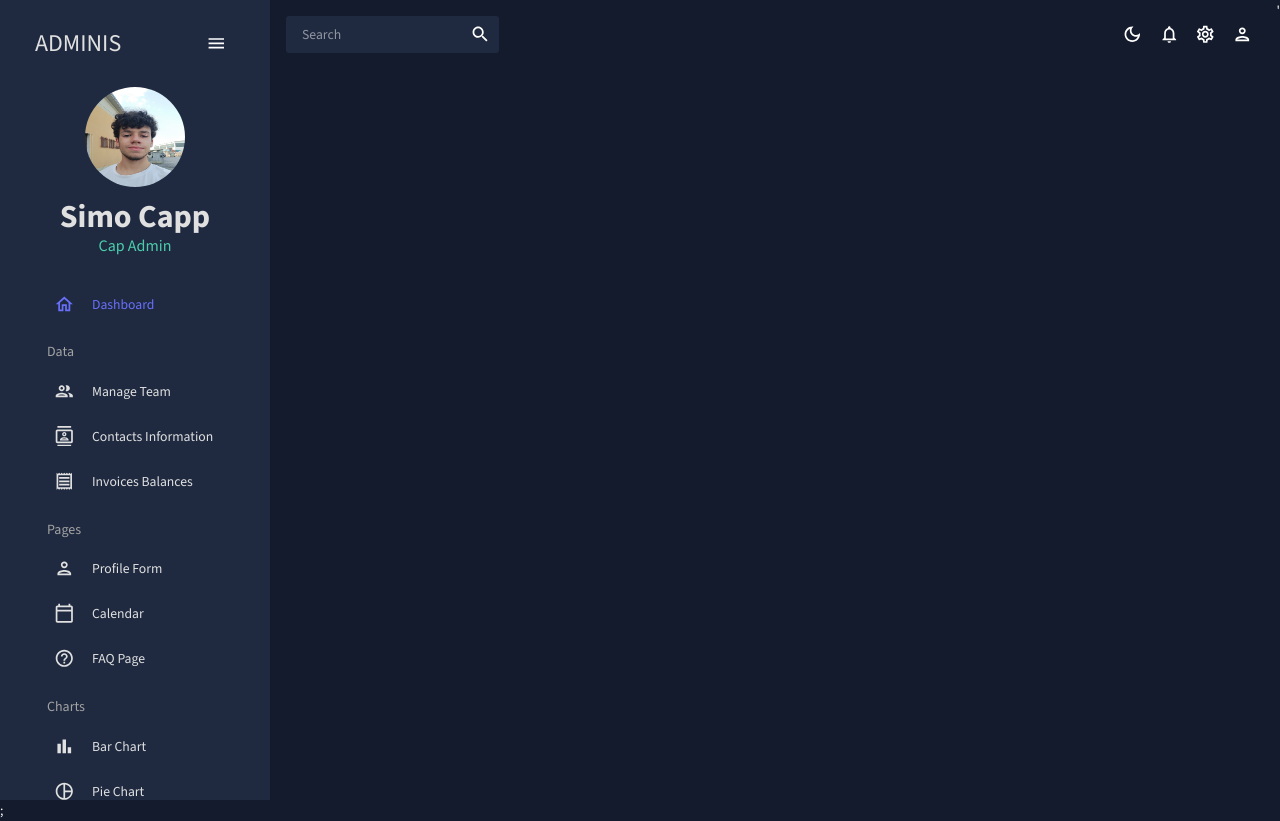
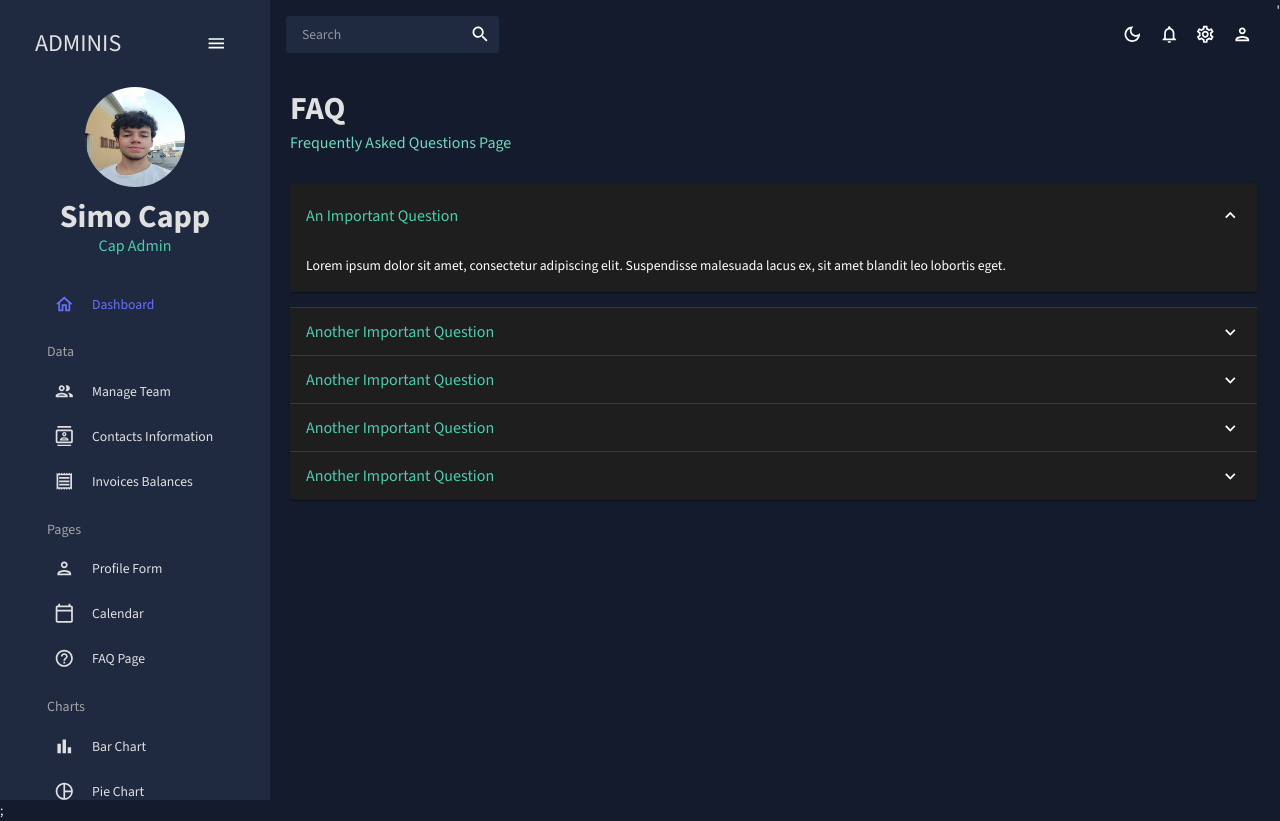
Before and after one commit to simone-capelli/react-admin, a React (Create React App) app: page /faq in a window 1280 px wide. Built offline with nearby package versions, Linux system fonts and the light colour scheme.

Commit message:
Accordion - FAQ section

```diff
--- a/src/App.js
+++ b/src/App.js
@@ -9,10 +9,10 @@
 import Invoices from './scenes/invoices';
 import Form from './scenes/form';
 import Calendar from './scenes/calendar';
+import FAQ from './scenes/faq';
 // import Bar from './scenes/bar';
 // import Line from './scenes/line';
 // import Pie from './scenes/pie';
-// import FAQ from './scenes/faq';
 // import Geography from './scenes/geography';
 
 function App() {
@@ -33,10 +33,10 @@
               <Route path="/invoices" element={<Invoices />} />
               <Route path="/form" element={<Form />} />
               <Route path="/calendar" element={<Calendar />} />
+              <Route path="/faq" element={<FAQ />} />
               {/* <Route path="/bar" element={<Bar />} /> */}
               {/* <Route path="/pie" element={<Pie />} /> */}
               {/* <Route path="/line" element={<Line />} /> */}
-              {/* <Route path="/faq" element={<FAQ />} /> */}
               {/* <Route path="/geography" element={<Geography />} /> */}
             </Routes>
           </main>
--- /dev/null
+++ b/src/scenes/faq/index.jsx
@@ -0,0 +1,90 @@
+import { Box, useTheme, Typography } from '@mui/material';
+import Header from '../../components/Header';
+import Accordion from '@mui/material/Accordion';
+import AccordionSummary from '@mui/material/AccordionSummary';
+import AccordionDetails from '@mui/material/AccordionDetails';
+import ExpandMoreIcon from '@mui/icons-material/ExpandMore';
+import { tokens } from '../../theme';
+
+const FAQ = () => {
+  const theme = useTheme();
+  const colors = tokens(theme.palette.mode);
+
+  return (
+    <Box m="20px">
+      <Header title="FAQ" subtitle="Frequently Asked Questions Page" />
+
+      <Accordion defaultExpanded>
+        <AccordionSummary expandIcon={<ExpandMoreIcon />}>
+          <Typography color={colors.greenAccent[500]} variant="h5">
+            An Important Question
+          </Typography>
+        </AccordionSummary>
+        <AccordionDetails>
+          <Typography>
+            Lorem ipsum dolor sit amet, consectetur adipiscing elit. Suspendisse
+            malesuada lacus ex, sit amet blandit leo lobortis eget.
+          </Typography>
+        </AccordionDetails>
+      </Accordion>
+
+      <Accordion>
+        <AccordionSummary expandIcon={<ExpandMoreIcon />}>
+          <Typography color={colors.greenAccent[500]} variant="h5">
+            Another Important Question
+          </Typography>
+        </AccordionSummary>
+        <AccordionDetails>
+          <Typography>
+            Lorem ipsum dolor sit amet, consectetur adipiscing elit. Suspendisse
+            malesuada lacus ex, sit amet blandit leo lobortis eget.
+          </Typography>
+        </AccordionDetails>
+      </Accordion>
+
+      <Accordion>
+        <AccordionSummary expandIcon={<ExpandMoreIcon />}>
+          <Typography color={colors.greenAccent[500]} variant="h5">
+            Another Important Question
+          </Typography>
+        </AccordionSummary>
+        <AccordionDetails>
+          <Typography>
+            Lorem ipsum dolor sit amet, consectetur adipiscing elit. Suspendisse
+            malesuada lacus ex, sit amet blandit leo lobortis eget.
+          </Typography>
+        </AccordionDetails>
+      </Accordion>
+
+      <Accordion>
+        <AccordionSummary expandIcon={<ExpandMoreIcon />}>
+          <Typography color={colors.greenAccent[500]} variant="h5">
+            Another Important Question
+          </Typography>
+        </AccordionSummary>
+        <AccordionDetails>
+          <Typography>
+            Lorem ipsum dolor sit amet, consectetur adipiscing elit. Suspendisse
+            malesuada lacus ex, sit amet blandit leo lobortis eget.
+          </Typography>
+        </AccordionDetails>
+      </Accordion>
+
+      <Accordion>
+        <AccordionSummary expandIcon={<ExpandMoreIcon />}>
+          <Typography color={colors.greenAccent[500]} variant="h5">
+            Another Important Question
+          </Typography>
+        </AccordionSummary>
+        <AccordionDetails>
+          <Typography>
+            Lorem ipsum dolor sit amet, consectetur adipiscing elit. Suspendisse
+            malesuada lacus ex, sit amet blandit leo lobortis eget.
+          </Typography>
+        </AccordionDetails>
+      </Accordion>
+    </Box>
+  );
+};
+
+export default FAQ;
```
